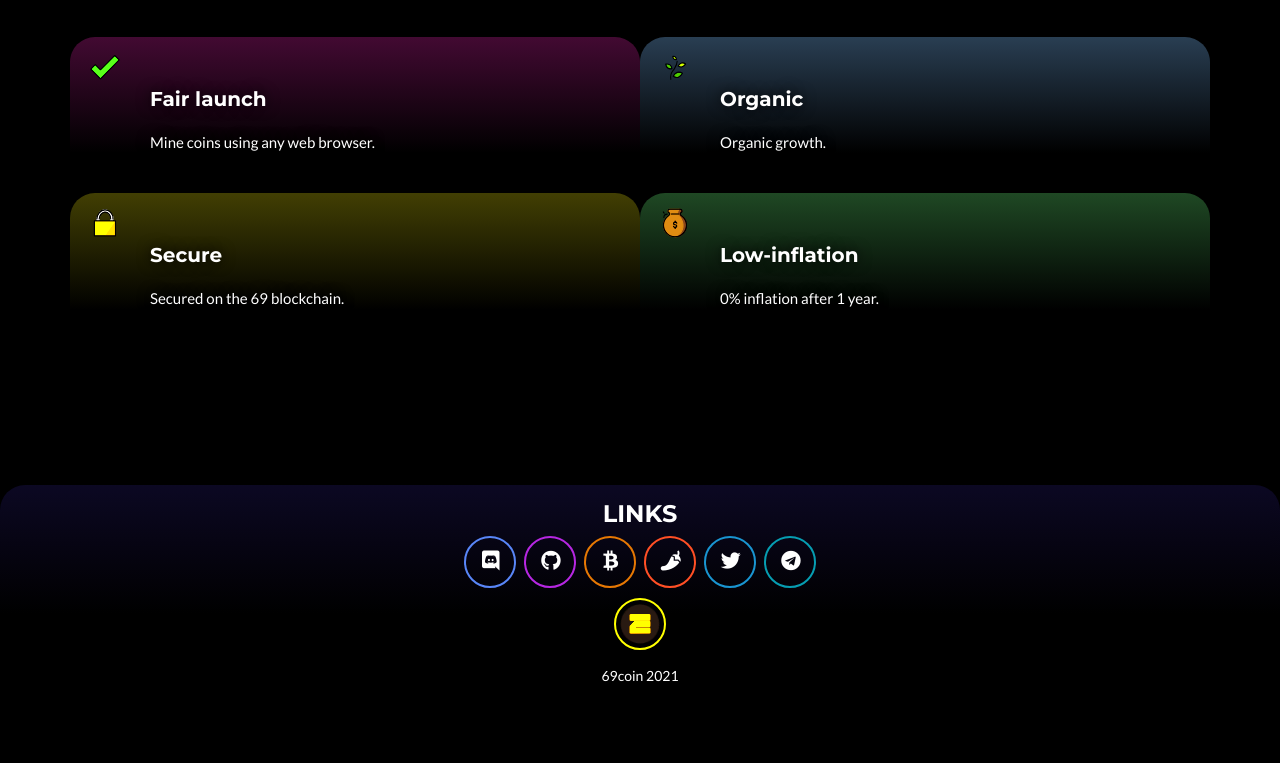
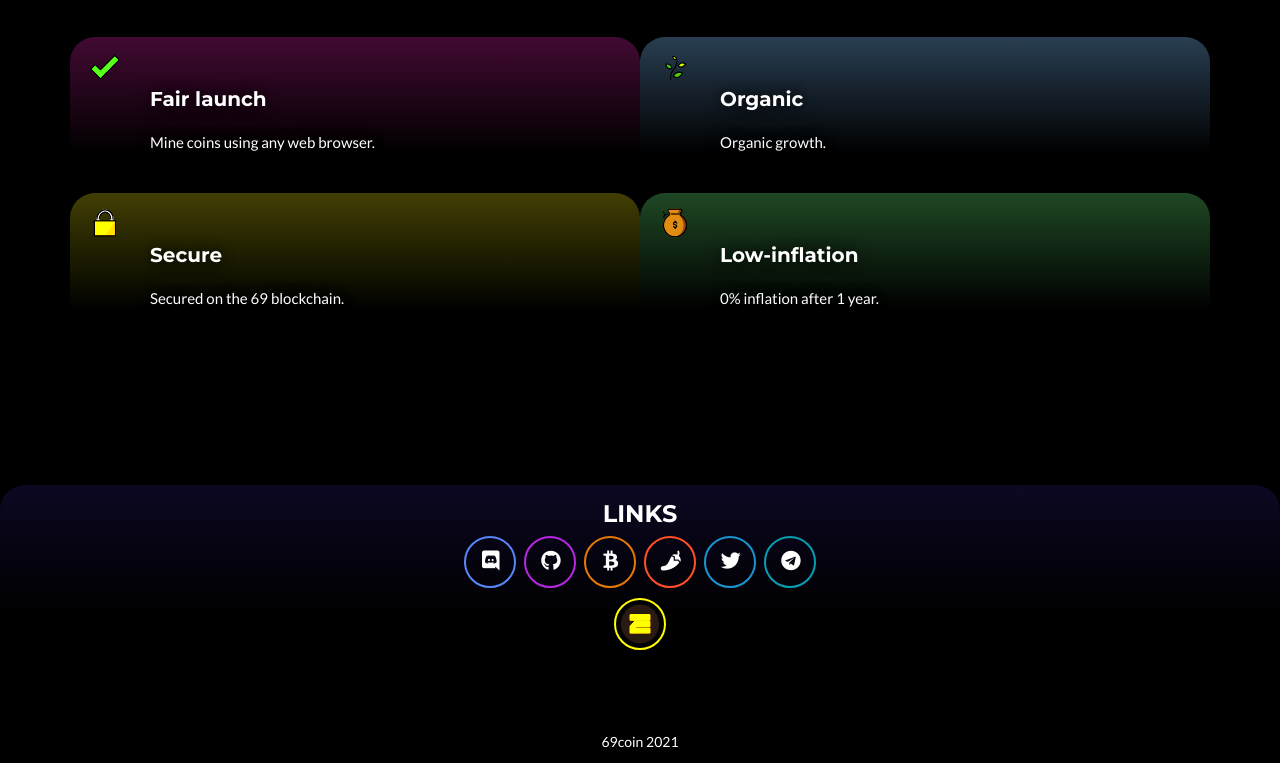
Before and after one commit to 69coin/69coin-site, a plain HTML site: page index.html in a window 1280 px wide. Shown: the part 4516-5279 px from the top of the page. Before the commit the page ends 5203 px from the top, so only its background shows below. Drawn offline with nearby package versions, Linux system fonts and the light colour scheme; some packages are replaced by stand-ins of ours; a script that the page names is missing; a web font is replaced by a local one.

Commit message:
Add files via upload

```diff
--- a/index.html
+++ b/index.html
@@ -247,7 +247,7 @@
         </div>
     </footer>
     <div class="text-center text-white d-xxl-flex align-items-xxl-center copyright py-4" style="margin: 20px;border-top-left-radius: 0px;border-top-right-radius: 0px;margin-bottom: 0px;height: 51px;margin-right: 0px;margin-left: 0px;background: rgb(0,0,0);padding-top: 0px;margin-top: 0px;">
-        <div class="container" style="margin-top: 24px;"><small>69coin 2021</small></div>
+        <div class="container" style="margin-top: 90px;padding-bottom: 10px;"><small>69coin 2021</small></div>
     </div>
     <script src="assets/bootstrap/js/bootstrap.min.js"></script>
     <script src="assets/js/bs-init.js"></script>
```
